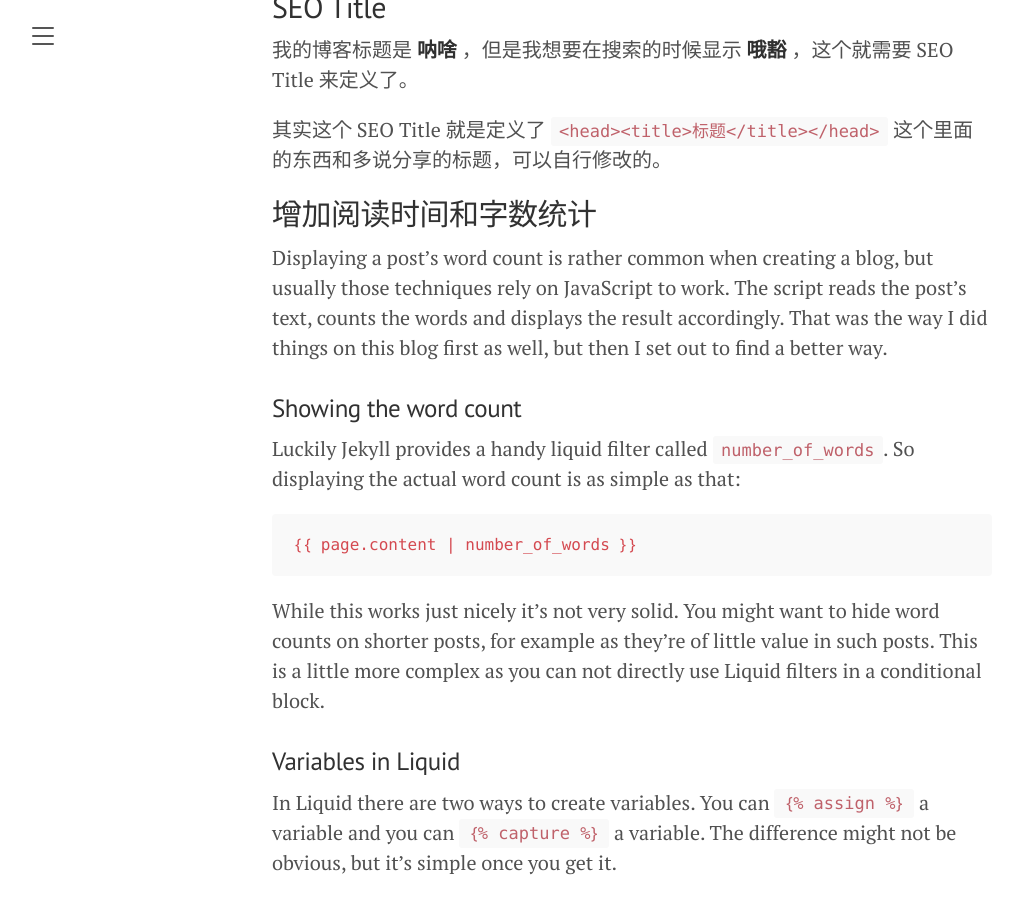
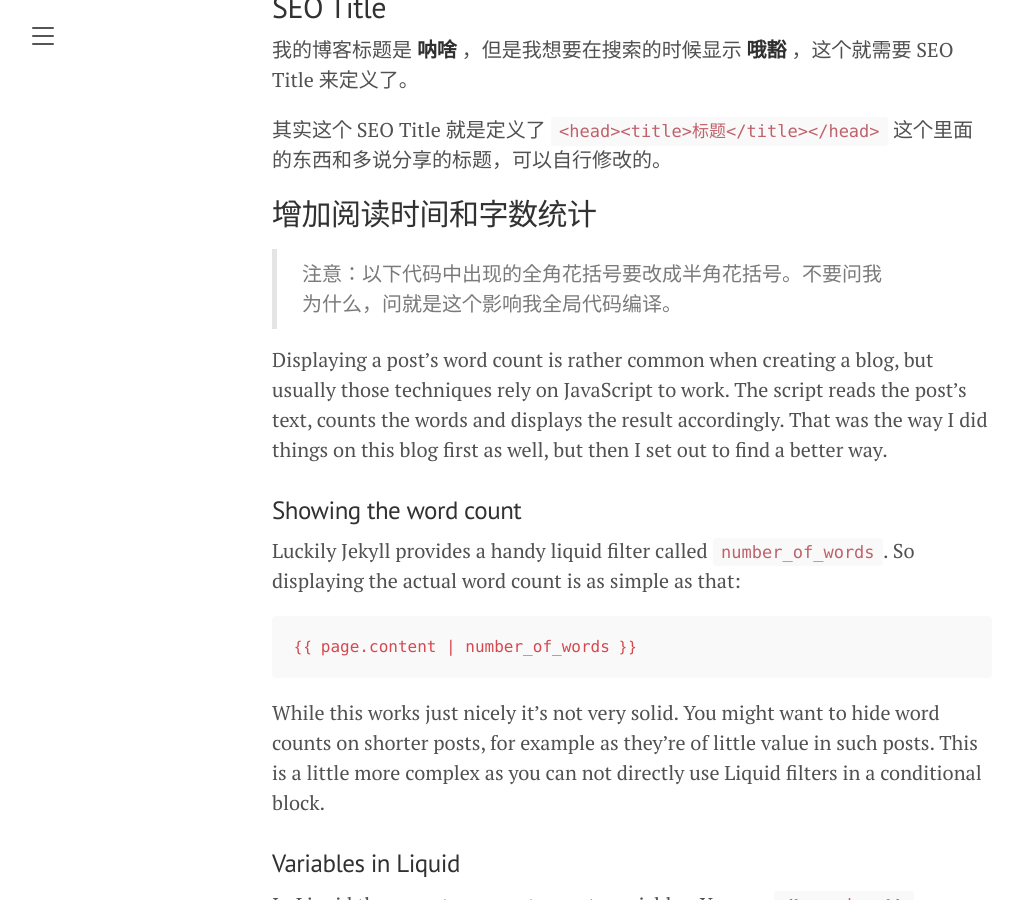
Before and after one commit to IcingTomato/icing.fun, a Jekyll site: the page built from _posts/2023-12-06-jekyll_learning.markdown, in a window 1280 px wide and 900 px high, scrolled down 9371 px. Shown: the whole window, without its empty margins (8-1026 px from the left). Built offline with Jekyll 4.4.1, drawn with Linux system fonts in a browser that asks for light colours.

```diff
--- a/_posts/2023-12-06-jekyll_learning.markdown
+++ b/_posts/2023-12-06-jekyll_learning.markdown
@@ -353,6 +353,8 @@ ga_domain: 			# 默认的是 auto, 这里我是自定义了的域名，你如果
 
 ## 增加阅读时间和字数统计
 
+> 注意：以下代码中出现的全角花括号要改成半角花括号。不要问我为什么，问就是这个影响我全局代码编译。
+
 Displaying a post's word count is rather common when creating a blog, but usually those techniques rely on JavaScript to work. The script reads the post's text, counts the words and displays the result accordingly. That was the way I did things on this blog first as well, but then I set out to find a better way.
 
 ### Showing the word count
```
